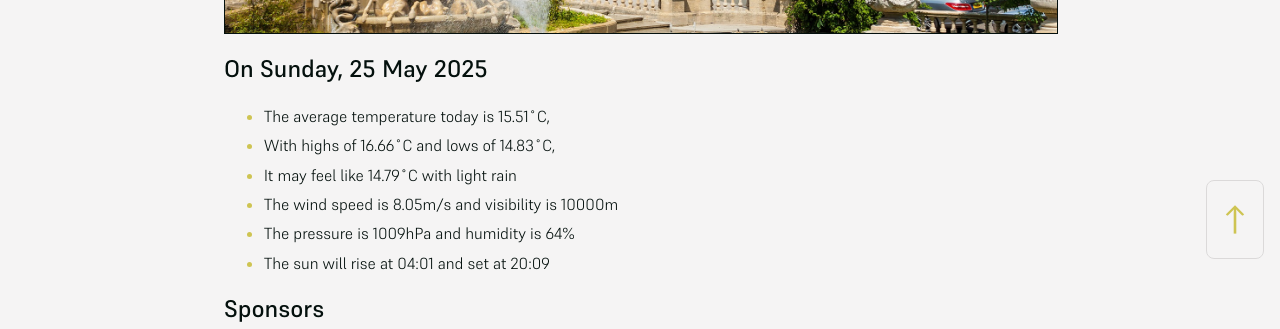
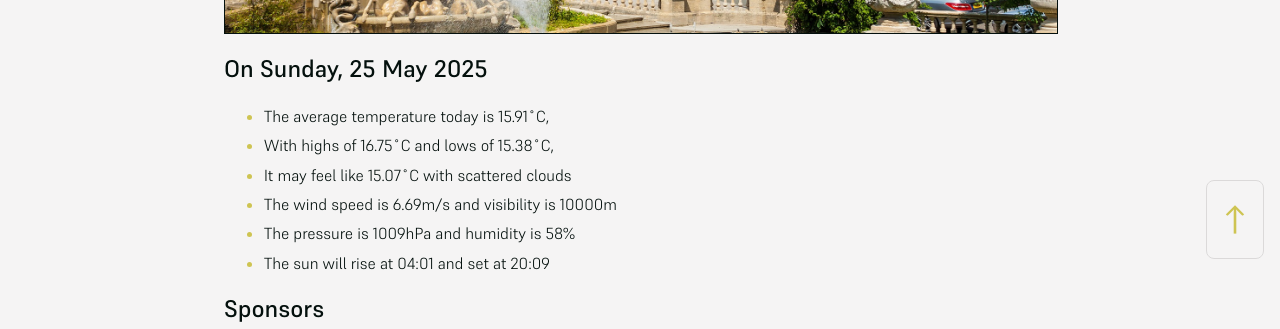
Before and after one commit to mat-0/cheltenham-open-data, a Jekyll site: the page built from index.md, in a window 1280 px wide. Shown: the part 625-954 px from the top of the page. Built offline with Jekyll 4.4.1, drawn with Linux system fonts in a browser that asks for light colours.

Commit message:
Updated 2025-05-25 09:57:46

```diff
--- a/index.md
+++ b/index.md
@@ -10,11 +10,11 @@ seo: Menu
 <!-- weather_marker starts -->
 ## On Sunday, 25 May 2025
 
-- The average temperature today is 15.51˚C,
-- With highs of 16.66˚C and lows of 14.83˚C,
-- It may feel like 14.79˚C with light rain
-- The wind speed is 8.05m/s and visibility is 10000m
-- The pressure is 1009hPa and humidity is 64%
+- The average temperature today is 15.91˚C,
+- With highs of 16.75˚C and lows of 15.38˚C,
+- It may feel like 15.07˚C with scattered clouds
+- The wind speed is 6.69m/s and visibility is 10000m
+- The pressure is 1009hPa and humidity is 58%
 - The sun will rise at 04:01 and set at 20:09
 
 <!-- weather_marker ends -->
```
Also changed, not shown: _data/flood.json (+4 -25 lines), _pages/fix-my-street.md (+3 -3 lines), _pages/news.md (+6 -6 lines).
